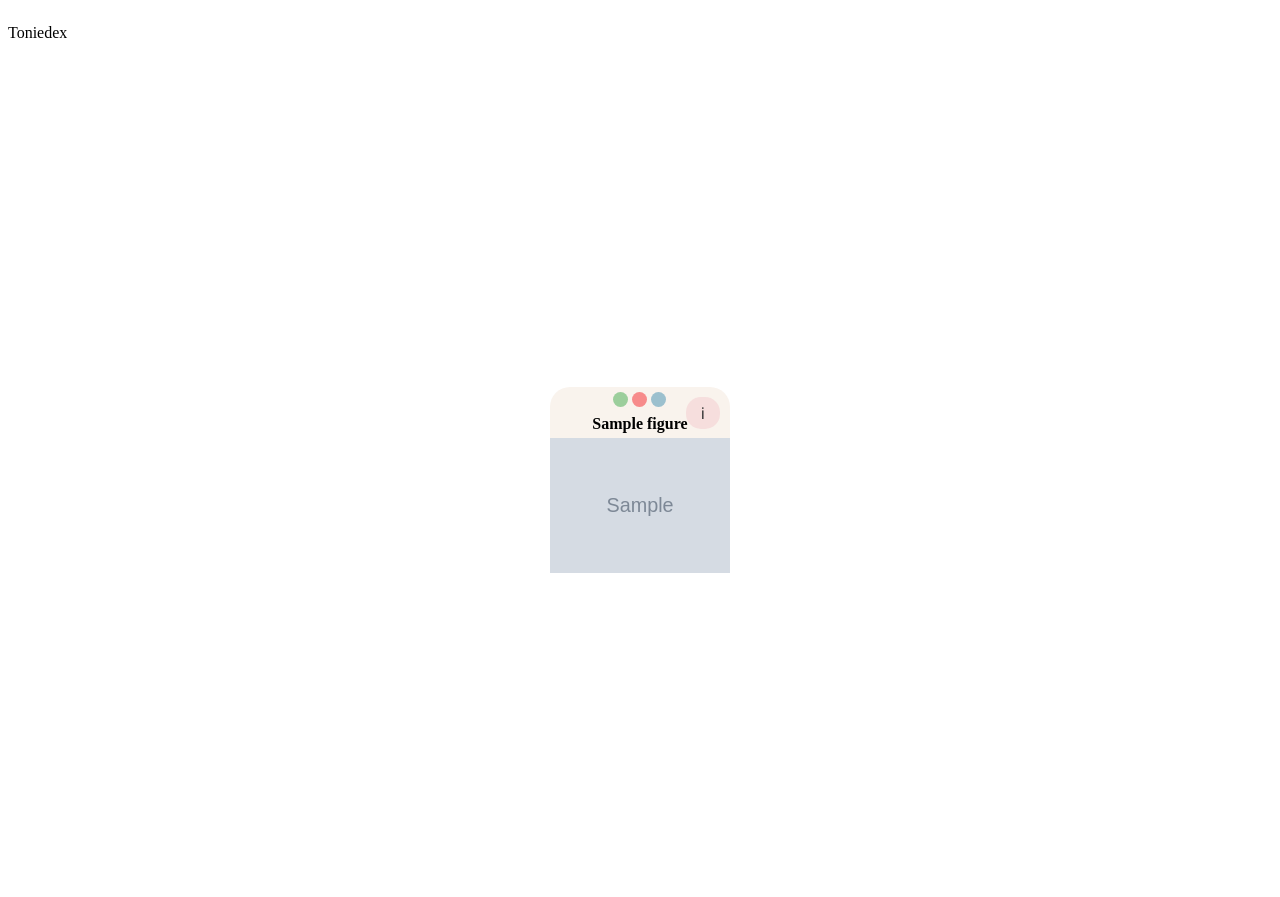
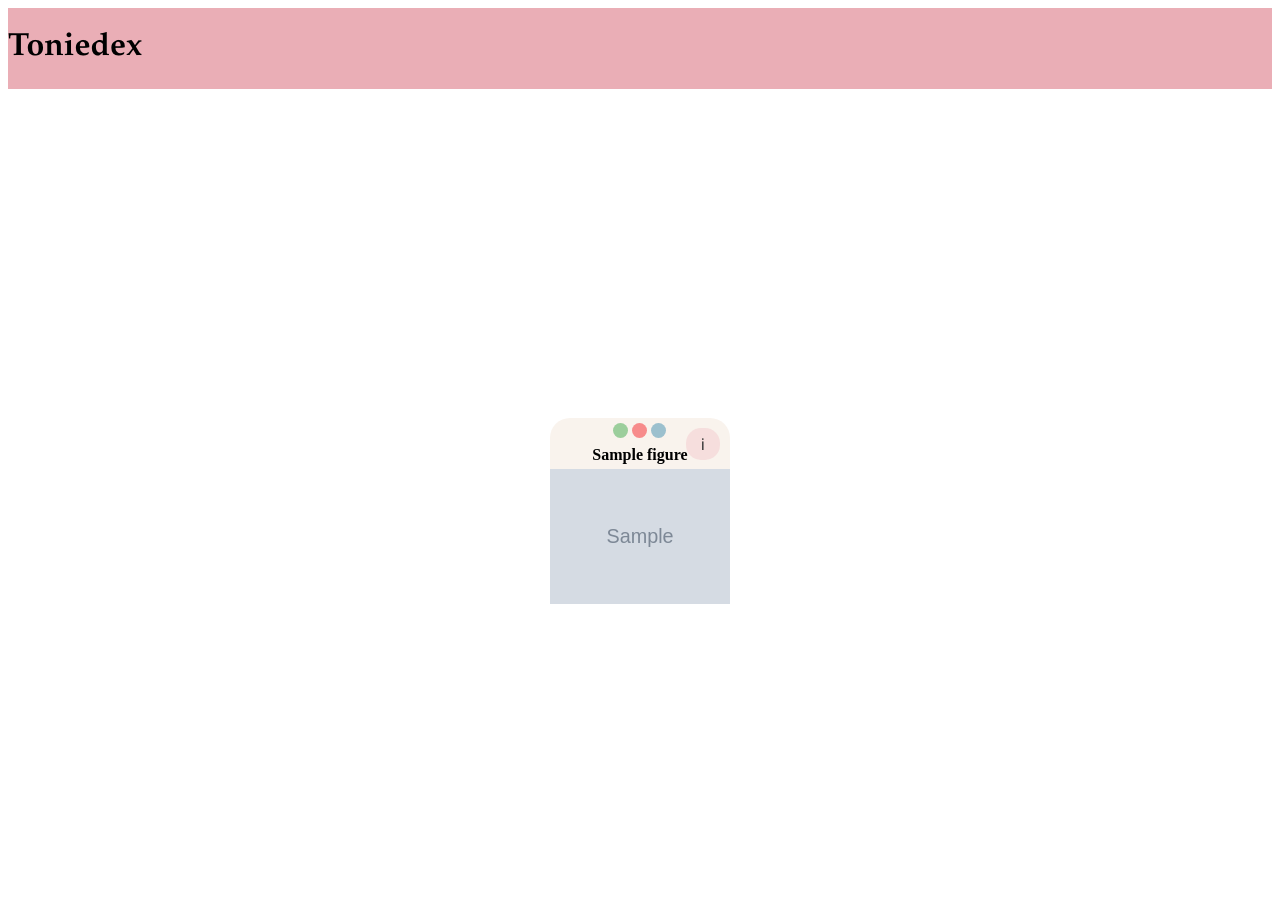
Before and after one commit to ibutanol/Fullstack-Project-Tonidex-v-0.1, a Flask app: page /tonies in a window 1280 px wide. Before the commit the page ends 573 px from the top, so only its background shows below. Run offline with Flask 3, Linux system fonts and the light colour scheme; grey boxes marked "Sample" are stand-in pictures; a database or web service that is not in the repository returns one stand-in record (values such as "Sample title"); data that the repository does not hold is empty.

Commit message:
changed background color headbar

```diff
--- a/static/style.css
+++ b/static/style.css
@@ -1,4 +1,4 @@
-.body {
+.dody {
   display: flex;
   min-height: 100vh;
   justify-content: center;
@@ -11,7 +11,12 @@
 }
 .headerbar {
   display: flex;
+  align-content: center;
+  background-color: rgb(234, 174, 182);
+}
 
+h1 {
+  font-family: Baskerville, "Baskerville Old Face", "Hoefler Text", Garamond, "Times New Roman", serif;
 }
 .tonies {
   display: flex;
--- a/templates/Tonies.html
+++ b/templates/Tonies.html
@@ -9,9 +9,9 @@
 </head>
 <body>
     <div class="headerbar">
-        <p>Toniedex</p>
+        <h1>Toniedex</h1>
     </div>
-    <div class="body">
+    <div class="dody">
     {% for i in Jsondic%}
             <div class="tonies">
                 <div class="karte">
```
